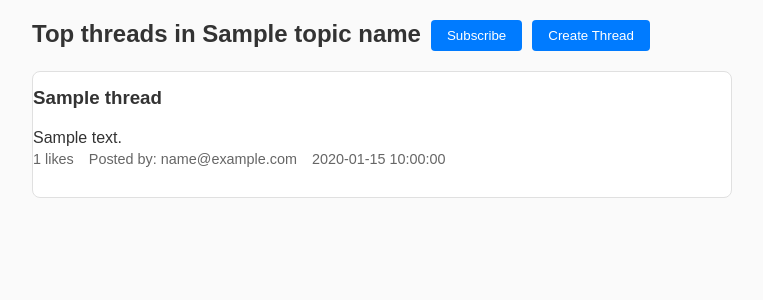
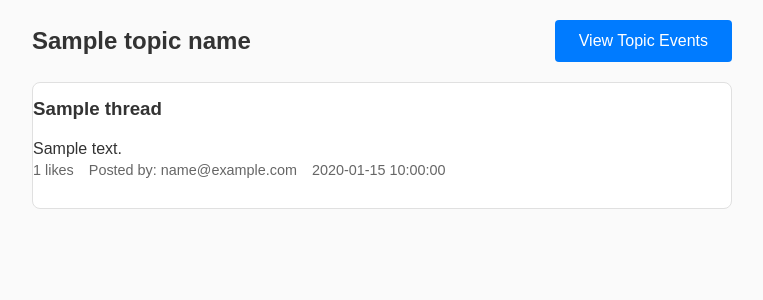
Before and after one commit to FlyingTiger7/CS4111-Project1, a Python web app: template templates/topic.html in a window 1280 px wide. Shown: the part 120-420 px from the top of the page, without its empty margins (258-1021 px from the left). Run offline with Jinja, Linux system fonts and the light colour scheme; the template is opened without the code that fills it: most values are stand-ins (such as "Sample title", 1, 10 or a date in 2020).

Commit message:
Created topic_events template, route to show topic-specific events and updated topic template

```diff
--- a/templates/topic.html
+++ b/templates/topic.html
@@ -2,34 +2,30 @@
 {% block title %}{{ topic_name }} - Fitdit{% endblock %}
 {% block content %}
 
-<!-- Topic Header and Subscribe Button -->
+<div class="topic-container">
+    <!-- Header Section with Topic Title and Actions -->
     <div style="display: flex; align-items: center; justify-content: space-between; margin-bottom: 20px;">
         <div style="display: flex; gap: 10px; flex-shrink: 0;">
-        <h2 style="margin: 0;">Top threads in {{ topic_name }}</h2>
-
-        <!-- Subscribe Button -->
-        <form action="{{ url_for('subscribe', topic_name=topic_name) }}" method="post" class="subscribe-form" style="margin: 0;">
+            <h2 style="margin: 0;">{{ topic_name }}</h2>
+            {% if current_user.is_authenticated %}
+                <form action="{{ url_for('subscribe', topic_name=topic_name) }}" method="post" style="display: inline;">
+                    <button type="submit" class="button-subscribe">
                         {% if is_subscribed %}
-                <button type="submit" class="button-subscribe" style="background-color: #6a0dad; color: white; border: none; padding: 8px 16px; border-radius: 4px; cursor: pointer;">
                             Unsubscribe
-                </button>
                         {% else %}
-                <button type="submit" style="background-color: #007BFF; color: white; border: none; padding: 8px 16px; border-radius: 4px; cursor: pointer;">
                             Subscribe
-                </button>
                         {% endif %}
-        </form>
-        <form action="{{url_for('create_thread',topic_name=topic_name) }}" method="post" class="subscribe-form" style="margin: 0;">
-            <button type="submit" style="background-color: #007BFF; color: white; border: none; padding: 8px 16px; border-radius: 4px; cursor: pointer;">
-                Create Thread
                     </button>
                 </form>
+                <a href="{{ url_for('create_thread', topic_name=topic_name) }}" class="button">Create Thread</a>
+            {% endif %}
+        </div>
+        <div>
+            <a href="{{ url_for('view_topic_events', topic_name=topic_name) }}" class="button">View Topic Events</a>
         </div>
     </div>
 
-<!-- Topic Container -->
-<div class="topic-container">
-    <!-- Flash Messages -->
+    <!-- Flash Messages Section -->
     {% with messages = get_flashed_messages() %}
         {% if messages %}
             <div class="flash-messages" style="margin-bottom: 20px;">
@@ -42,7 +38,7 @@
         {% endif %}
     {% endwith %}
 
-    <!-- Threads Section -->
+    <!-- Threads List Section -->
     <div class="thread-list">
         {% for thread in topic_threads %}
             <div class="thread" style="border-bottom: 1px solid #e0e0e0; padding: 15px 0;">
@@ -61,8 +57,8 @@
                     <span class="author">Posted by: {{ thread.email }}</span>
 
                     {% if current_user.is_authenticated and thread.email != current_user.email %}
-                        <form method="POST" action="{{ url_for('follow', followed_email=thread.email) }}" class="follow-form" style="margin: 0;">
-                            <button type="submit" class="button-follow" style="background-color: #007BFF; color: white; border: none; padding: 5px 10px; border-radius: 4px; cursor: pointer;">
+                        <form action="{{ url_for('follow', followed_email=thread.email) }}" method="post" class="follow-form">
+                            <button type="submit" class="button-follow">
                                 {% if thread.email in followed %}
                                     Unfollow
                                 {% else %}
@@ -76,7 +72,13 @@
                 </div>
             </div>
         {% else %}
-            <p>There are currently no threads for this topic. {% if current_user.is_authenticated %}Why not create one?{% endif %}</p>
+            <div class="no-threads">
+                <p>There are currently no threads for this topic.
+                {% if current_user.is_authenticated %}
+                    Why not create one?
+                {% endif %}
+                </p>
+            </div>
         {% endfor %}
     </div>
 </div>
```
Also changed, not shown: app.py (+26 -0 lines), templates/topic_events.html (added, +30 -0 lines). Lines whose indentation alone changed are shown as unchanged.
